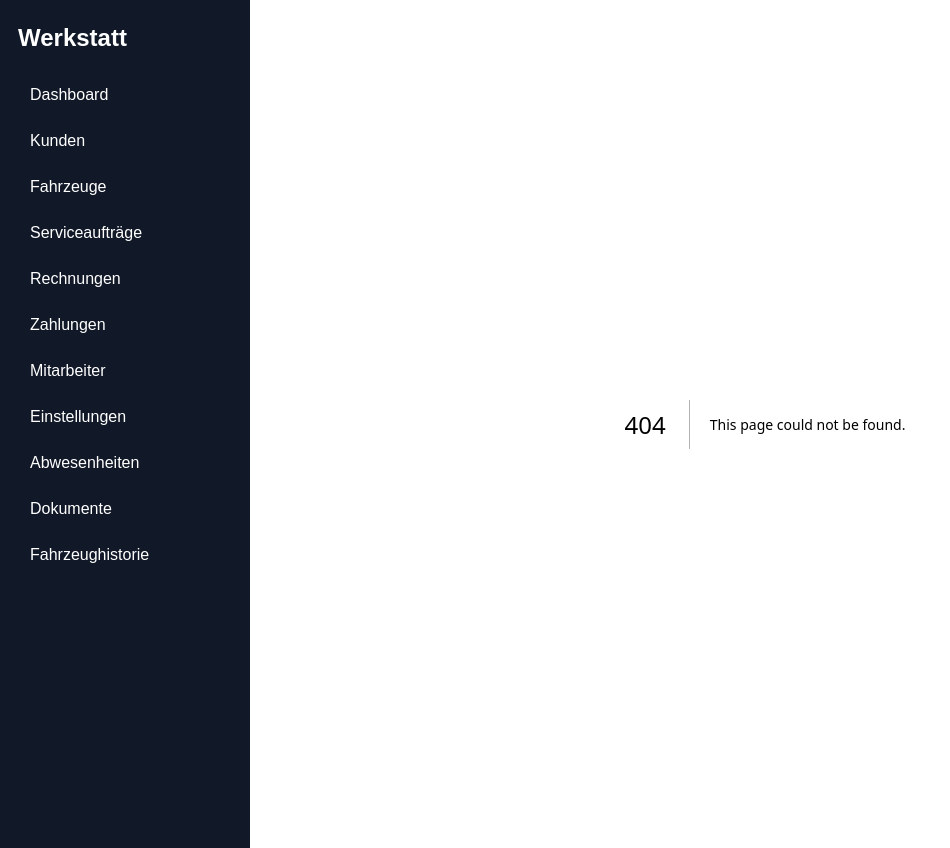
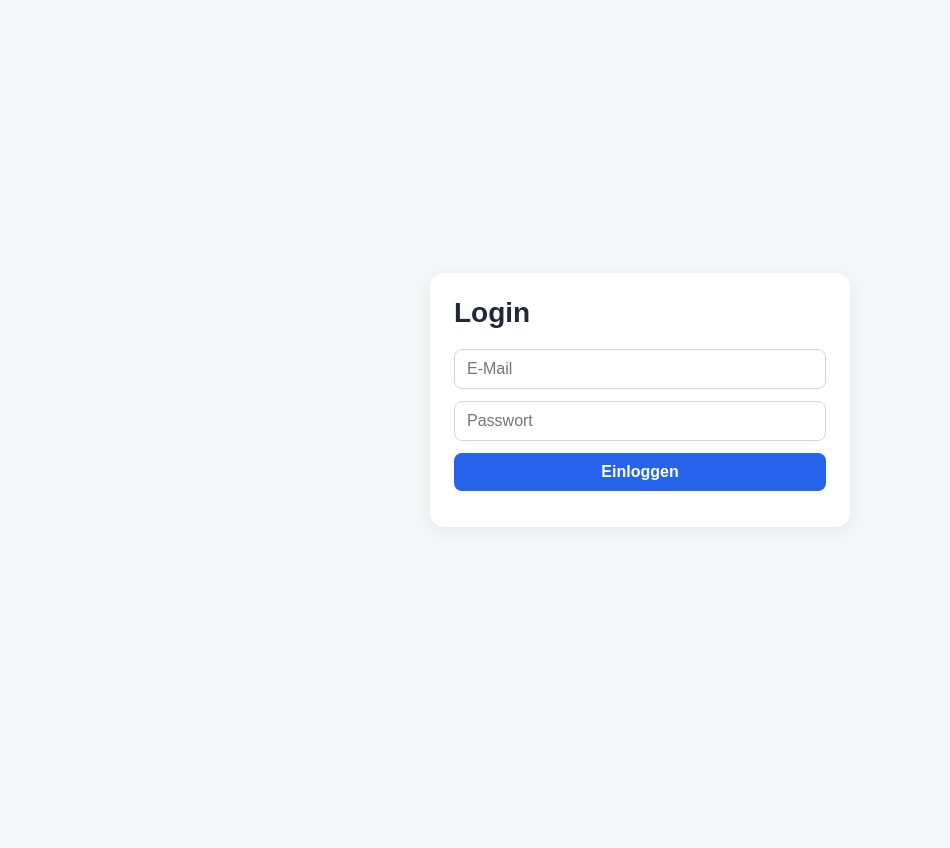
Before and after one commit to TodesFee001/werkstatt-system, a Next.js app: page /login in a window 1280 px wide. Before the commit this address had no page. Shown: the whole page, without its empty margins (0-950 px from the left). After the commit the page ends 800 px from the top, so only its background shows below. Built offline with nearby package versions, Linux system fonts and the light colour scheme; no server answers.

Commit message:
login eingebaut

```diff
--- a/app/layout.tsx
+++ b/app/layout.tsx
@@ -1,16 +1,81 @@
+'use client'
+
 import Link from 'next/link'
 import './globals.css'
-
-export const metadata = {
-  title: 'Werkstatt System',
-  description: 'Werkstatt- und Service-System',
-}
+import { useEffect, useState } from 'react'
+import { supabase } from '@/lib/supabase'
+import { usePathname, useRouter } from 'next/navigation'
 
 export default function RootLayout({
   children,
 }: {
   children: React.ReactNode
 }) {
+  const router = useRouter()
+  const pathname = usePathname()
+  const [eingeloggt, setEingeloggt] = useState<boolean | null>(null)
+
+  useEffect(() => {
+    async function checkUser() {
+      const {
+        data: { session },
+      } = await supabase.auth.getSession()
+
+      if (!session && pathname !== '/login') {
+        router.push('/login')
+        setEingeloggt(false)
+        return
+      }
+
+      if (session && pathname === '/login') {
+        router.push('/')
+      }
+
+      setEingeloggt(!!session)
+    }
+
+    checkUser()
+
+    const {
+      data: { subscription },
+    } = supabase.auth.onAuthStateChange((_event, session) => {
+      if (!session && pathname !== '/login') {
+        router.push('/login')
+        setEingeloggt(false)
+      } else {
+        setEingeloggt(!!session)
+      }
+    })
+
+    return () => {
+      subscription.unsubscribe()
+    }
+  }, [pathname, router])
+
+  async function logout() {
+    await supabase.auth.signOut()
+    router.push('/login')
+    router.refresh()
+  }
+
+  if (eingeloggt === null && pathname !== '/login') {
+    return (
+      <html lang="de">
+        <body>
+          <div style={{ padding: 40 }}>Lade...</div>
+        </body>
+      </html>
+    )
+  }
+
+  if (pathname === '/login') {
+    return (
+      <html lang="de">
+        <body>{children}</body>
+      </html>
+    )
+  }
+
   return (
     <html lang="de">
       <body>
@@ -60,11 +125,21 @@ export default function RootLayout({
                 Fahrzeughistorie
               </Link>
             </nav>
+
+            <div style={{ marginTop: 24 }}>
+              <button
+                onClick={logout}
+                style={{
+                  width: '100%',
+                  background: '#dc2626',
+                }}
+              >
+                Logout
+              </button>
+            </div>
           </aside>
 
-          <main style={{ flex: 1, padding: '24px' }}>
-            {children}
-          </main>
+          <main style={{ flex: 1, padding: '24px' }}>{children}</main>
         </div>
       </body>
     </html>
--- /dev/null
+++ b/app/login/page.tsx
@@ -0,0 +1,76 @@
+'use client'
+
+import { useState } from 'react'
+import { supabase } from '@/lib/supabase'
+import { useRouter } from 'next/navigation'
+
+export default function LoginPage() {
+  const router = useRouter()
+
+  const [email, setEmail] = useState('')
+  const [password, setPassword] = useState('')
+  const [fehler, setFehler] = useState('')
+  const [laedt, setLaedt] = useState(false)
+
+  async function login(e: React.FormEvent) {
+    e.preventDefault()
+    setFehler('')
+    setLaedt(true)
+
+    const { error } = await supabase.auth.signInWithPassword({
+      email,
+      password,
+    })
+
+    setLaedt(false)
+
+    if (error) {
+      setFehler(error.message)
+      return
+    }
+
+    router.push('/')
+    router.refresh()
+  }
+
+  return (
+    <div
+      style={{
+        minHeight: '100vh',
+        display: 'flex',
+        alignItems: 'center',
+        justifyContent: 'center',
+        background: '#f4f6f8',
+        padding: 20,
+      }}
+    >
+      <div className="page-card" style={{ width: 420 }}>
+        <h1>Login</h1>
+
+        <form onSubmit={login}>
+          <div className="form-row" style={{ flexDirection: 'column' }}>
+            <input
+              type="email"
+              placeholder="E-Mail"
+              value={email}
+              onChange={(e) => setEmail(e.target.value)}
+            />
+
+            <input
+              type="password"
+              placeholder="Passwort"
+              value={password}
+              onChange={(e) => setPassword(e.target.value)}
+            />
+
+            <button type="submit" disabled={laedt}>
+              {laedt ? 'Anmeldung läuft...' : 'Einloggen'}
+            </button>
+          </div>
+        </form>
+
+        {fehler && <div className="error-box">Fehler: {fehler}</div>}
+      </div>
+    </div>
+  )
+}
```
Lines whose indentation alone changed are shown as unchanged.
